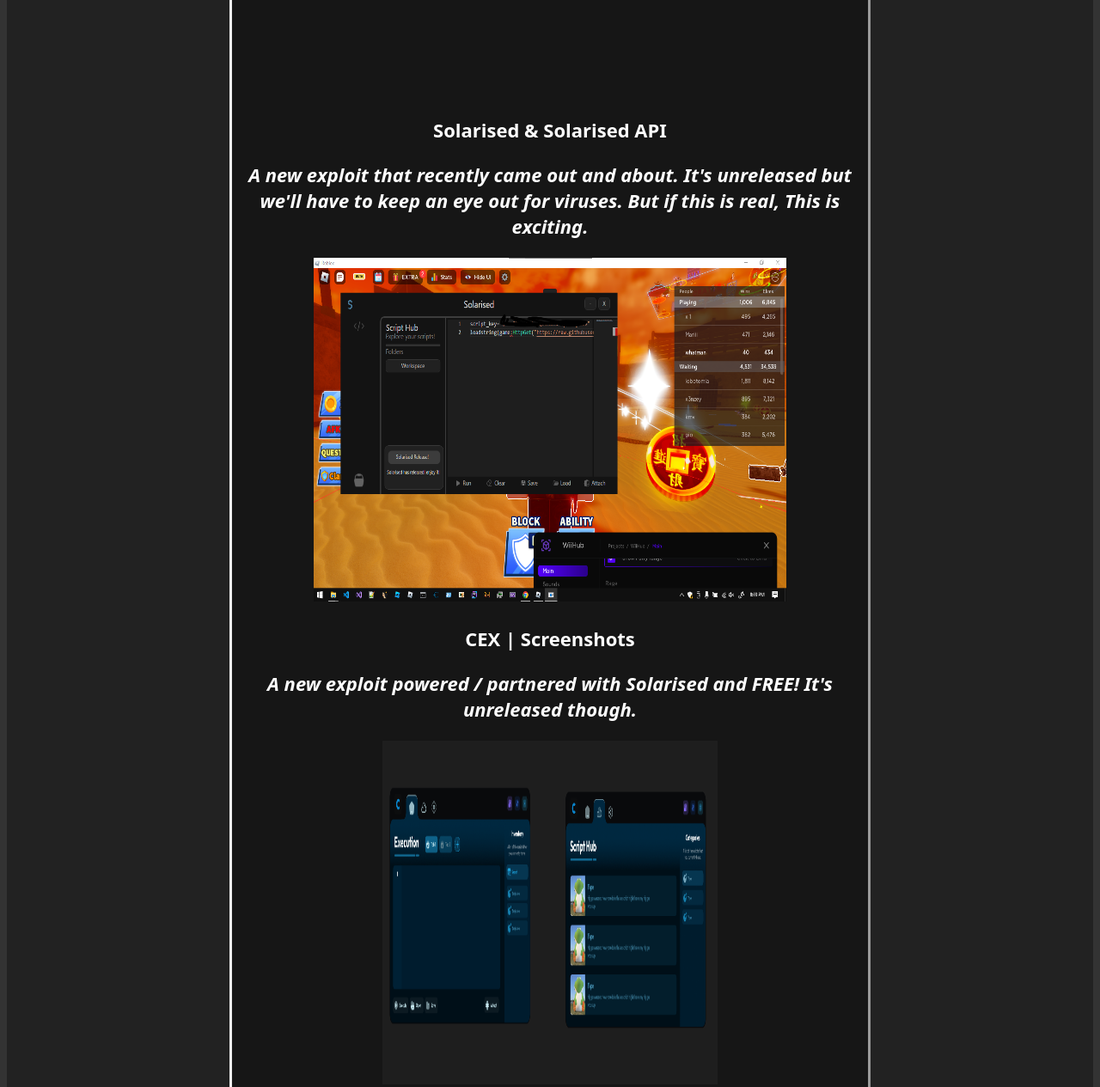
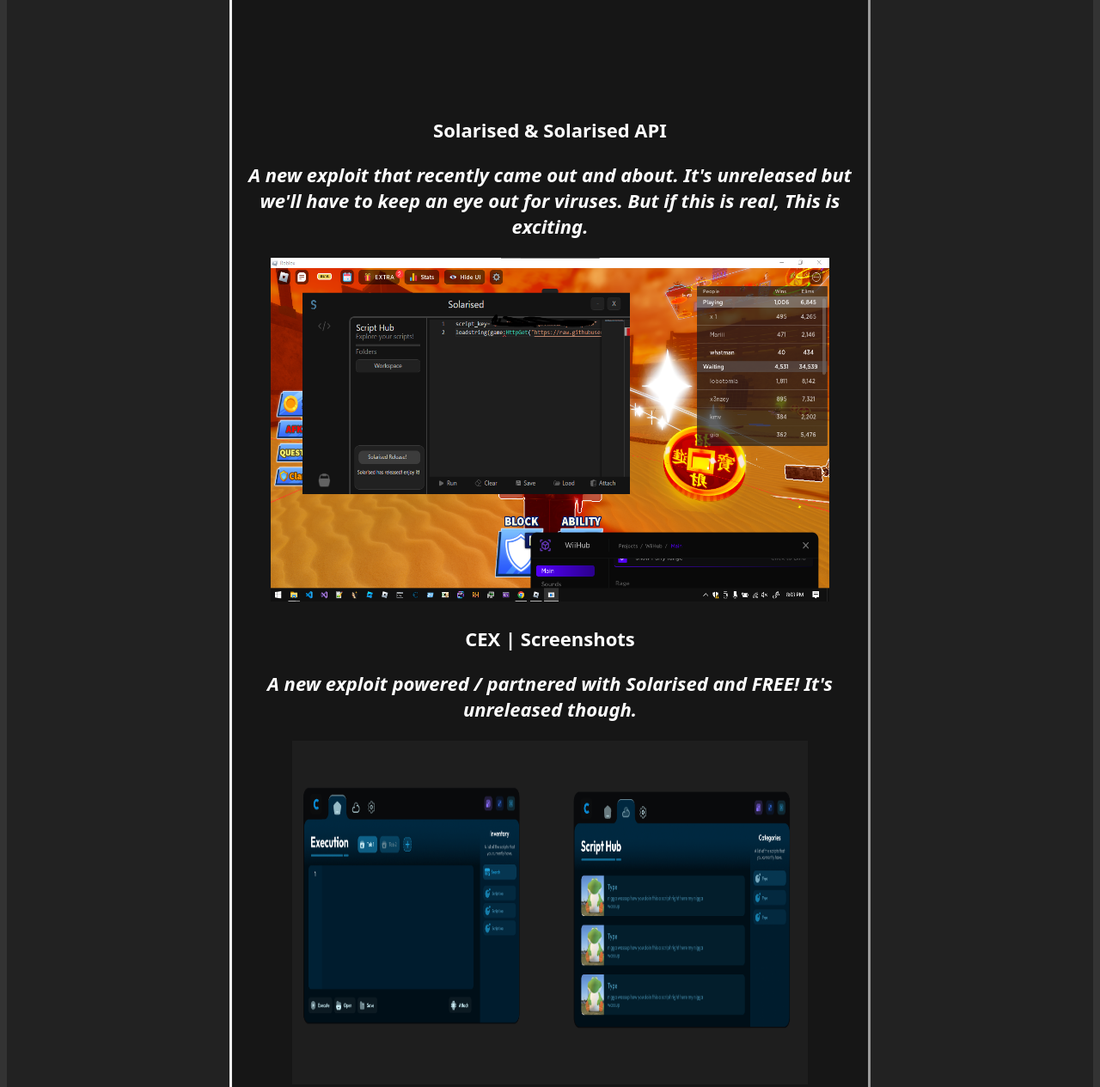
Before and after one commit to DogeKingYT1/dogekingyt1.github.io, a plain HTML site: page index.html in a window 1280 px wide. Shown: the part 1768-3033 px from the top of the page at 86% size. Drawn offline with Linux system fonts and the light colour scheme; grey boxes are pictures that could not be loaded.

Commit message:
Update index.html

```diff
--- a/index.html
+++ b/index.html
@@ -282,15 +282,15 @@
         }
 
         .solarised1 {
-          width: 550px;
+          width: 650px;
           height: 400px;
         }
         .cex1 {
-          width: 390px;
+          width: 600px;
           height: 400px;
         }
         .cex2 {
-          width: 390px;
+          width: 600px;
           height: 400px;
         }
     </style>
```
